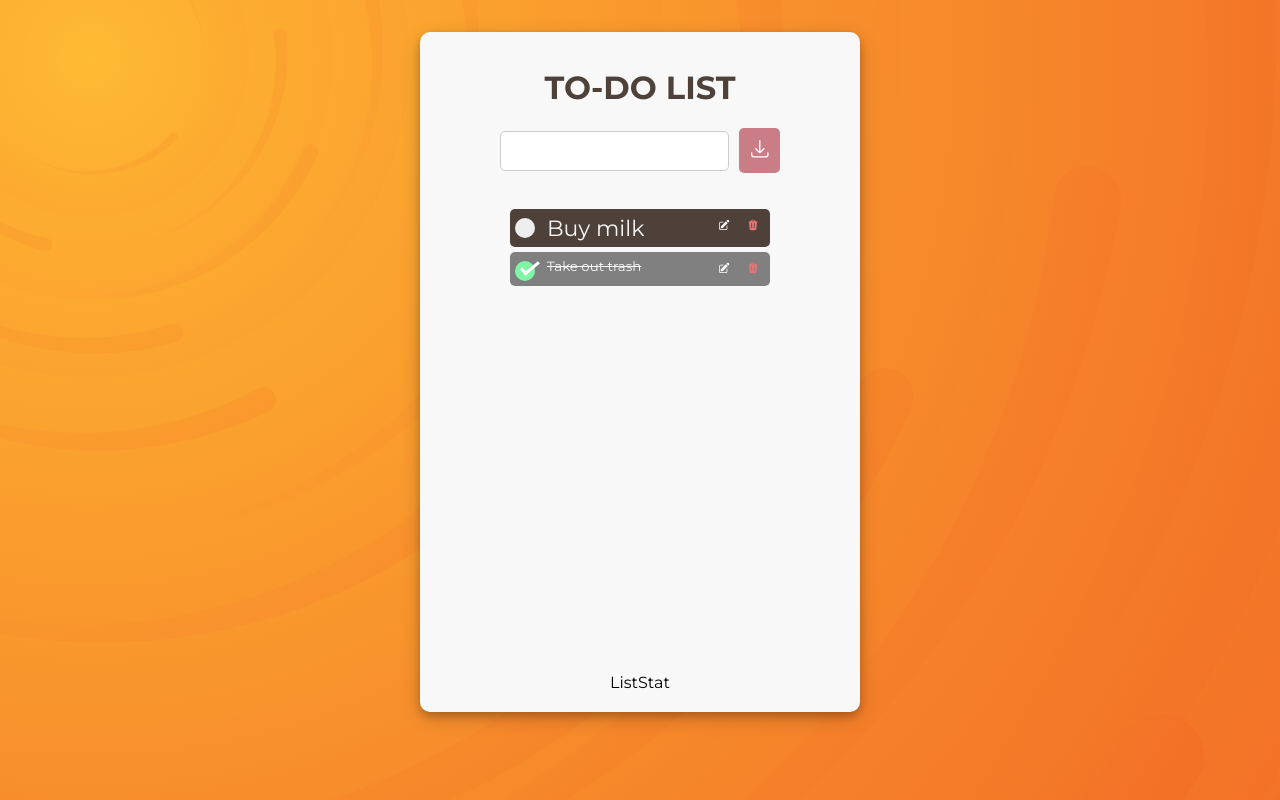
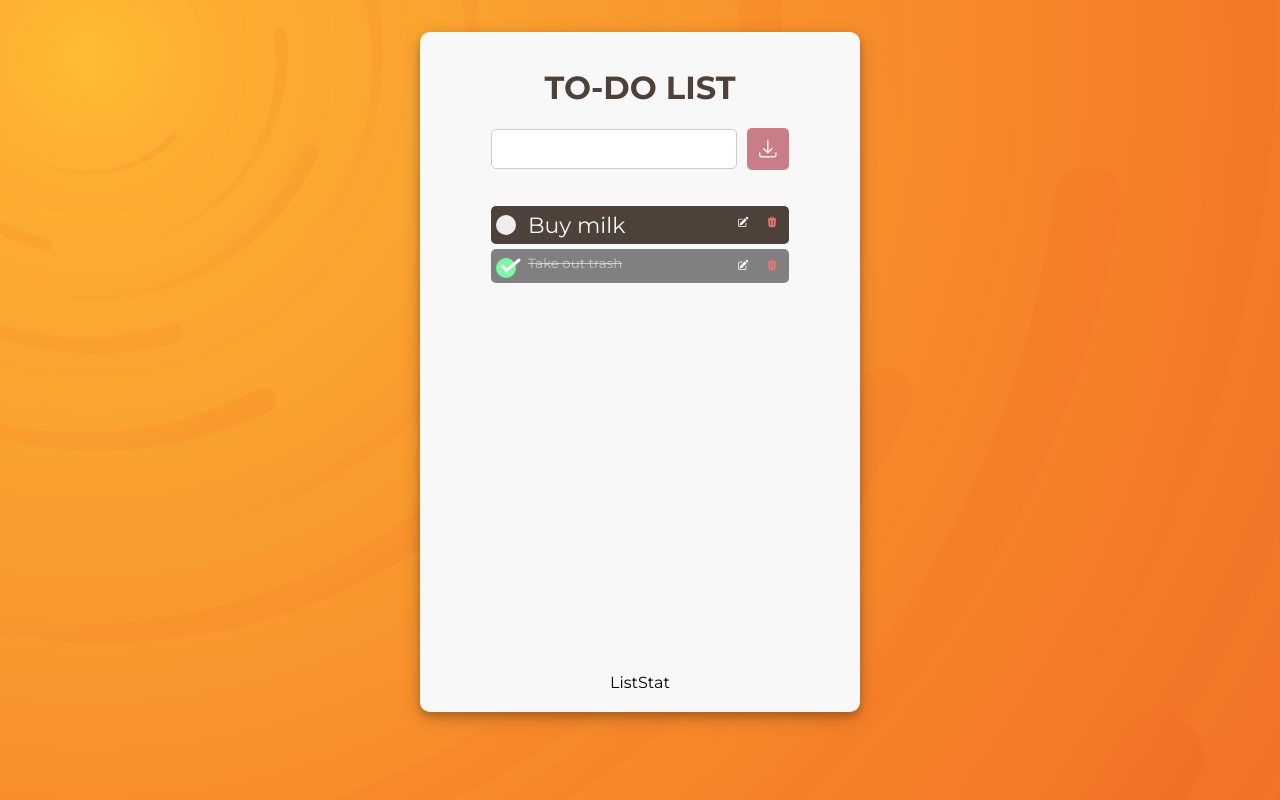
Before and after one commit to severu/vite-todo-practice, a React (Vite) app: page / in a window 1280 px wide. Built offline with nearby package versions, Linux system fonts and the light colour scheme.

Commit message:
made some css changes

```diff
--- a/src/App.jsx
+++ b/src/App.jsx
@@ -70,6 +70,7 @@ function App() {
         MySwal.fire({
           title: "Deleted!",
           text: "The task has been deleted.",
+          background: "#F9F8F8",
           icon: "success",
           iconColor: "#7ff5a6",
           width: "20em",
--- a/src/App.modules.scss
+++ b/src/App.modules.scss
@@ -46,6 +46,7 @@
       margin-right: 10px;
       font-size: 16px;
       flex-grow: 1;
+      min-width: 14rem;
     }
 
     &__add-btn {
@@ -58,6 +59,7 @@
       cursor: pointer;
       transition: background-color 0.3s ease-in-out;
       width: 2.6rem; /* We need this in order for the svg icon to show without needing to add a text. */
+      height: 2.6rem;
     }
     &__add-btn:hover{
       transform: scale(1.1);
--- a/src/components/TodoList/TodoList.modules.scss
+++ b/src/components/TodoList/TodoList.modules.scss
@@ -22,7 +22,7 @@
 
     &__item {
       color: #F9F8F8;
-      min-width: 250px;
+      min-width: 18rem;
       transition: all .5s ease-in-out;
       text-align: left;
       margin-bottom: 5px;
@@ -32,6 +32,7 @@
       justify-content: space-between;
       border-radius: 5px;
       font-size: 22px;
+      max-width: 20rem;
 
 
       /* for custom checkbox */
@@ -103,6 +104,7 @@
         background-color: grey !important;
         font-size: smaller !important;
         font-weight: lighter;
+        color: #f9f8f89e;
       }
 
       &:hover {
```
